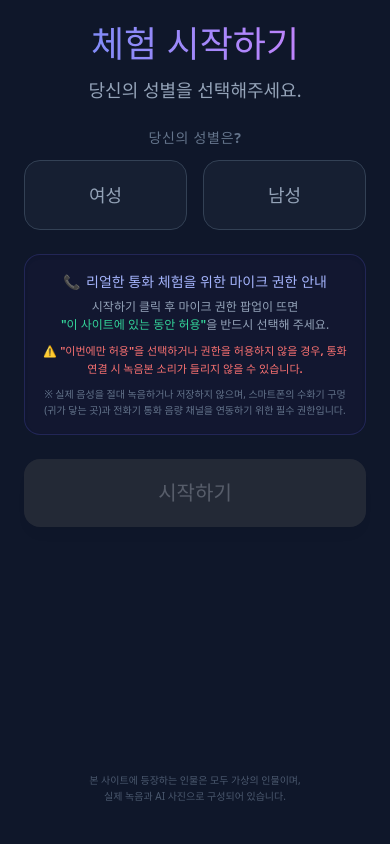
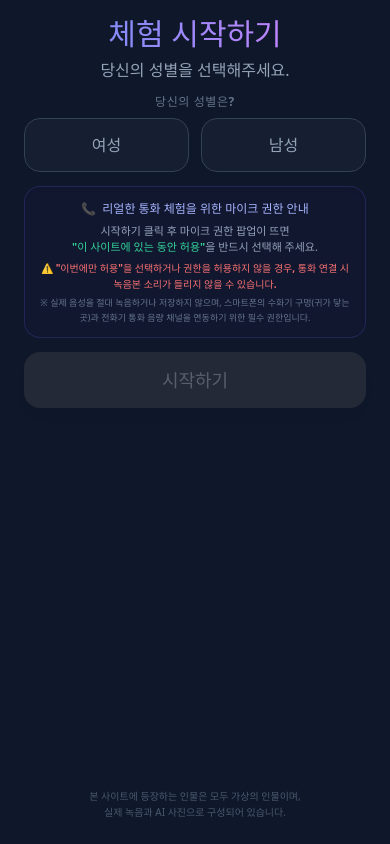
Before and after one commit to University-Supporters/is-this-really-love, a React (Vite) app: page / in a window 390 px wide. Built offline with nearby package versions, Linux system fonts and the light colour scheme; no server answers.

Commit message:
💄 Design: 3단 최적 모바일 배치 구축 및 통화 화면 컴팩트 정렬 완료

```diff
--- a/src/components/screens/InCallScreen.jsx
+++ b/src/components/screens/InCallScreen.jsx
@@ -79,28 +79,29 @@ export default function InCallScreen({ caller, formattedTime, onHangUp, isSpeake
   ];
 
   return (
-    <div className="relative flex flex-col items-center justify-between h-full py-6 sm:py-12 px-6 animate-fade-in bg-[#0f172a]">
+    <div className="relative flex flex-col items-center justify-center h-full px-6 py-4 animate-fade-in bg-[#0f172a]">
+      <div className="w-full h-full max-h-[580px] flex flex-col items-center justify-between">
         {/* 발신자 정보 */}
-      <div className="text-center z-10 mt-1 sm:mt-2 flex flex-col items-center">
-        <div className="w-20 h-20 sm:w-24 sm:h-24 rounded-full bg-slate-800 mx-auto mb-4 sm:mb-6 border-4 border-slate-700 overflow-hidden shadow-2xl">
+        <div className="text-center z-10 flex flex-col items-center mt-2">
+          <div className="w-20 h-20 rounded-full bg-slate-800 mx-auto mb-3 border-4 border-slate-700 overflow-hidden shadow-2xl">
             {caller?.image
               ? <img src={caller.image} alt="" className="w-full h-full object-cover" />
               : <IconUser />
             }
           </div>
-        <h2 className="text-2xl font-bold mb-1 sm:mb-2">{caller?.name}</h2>
+          <h2 className="text-2xl font-bold mb-1">{caller?.name}</h2>
           <p className="text-indigo-400 font-mono text-lg font-bold tabular-nums">{formattedTime}</p>
+        </div>
 
         {/* 음파 애니메이션 */}
-        <div className="flex items-center justify-center gap-1.5 h-8 mt-4 sm:mt-5">
+        <div className="flex items-center justify-center gap-1.5 h-8 z-10 my-1">
           {Array.from({ length: 9 }, (_, i) => (
             <WaveBar key={i} index={i} />
           ))}
         </div>
-      </div>
 
         {/* 키패드 유틸리티 패널 */}
-      <div className="grid grid-cols-3 gap-x-8 gap-y-4 sm:gap-y-5 max-w-xs mx-auto z-10 my-2 sm:my-4">
+        <div className="grid grid-cols-3 gap-x-6 gap-y-4 max-w-[280px] mx-auto z-10">
           {buttons.map((btn) => {
             const isBtnActive = btn.active;
             return (
@@ -120,7 +121,7 @@ export default function InCallScreen({ caller, formattedTime, onHangUp, isSpeake
                 >
                   {btn.icon}
                 </button>
-              <span className={`text-[11px] mt-2 font-medium tracking-wide ${btn.disabled ? 'text-slate-600/70' : isBtnActive ? 'text-white font-semibold' : 'text-slate-400'}`}>
+                <span className={`text-[11px] mt-1.5 font-medium tracking-wide ${btn.disabled ? 'text-slate-600/70' : isBtnActive ? 'text-white font-semibold' : 'text-slate-400'}`}>
                   {btn.label}
                 </span>
               </div>
@@ -129,7 +130,7 @@ export default function InCallScreen({ caller, formattedTime, onHangUp, isSpeake
         </div>
 
         {/* 통화 종료 버튼 */}
-      <div className="flex flex-col items-center mb-1 sm:mb-2 w-full z-10">
+        <div className="flex flex-col items-center w-full z-10">
           <button
             onClick={onHangUp}
             className="w-16 h-16 rounded-full bg-red-600 flex items-center justify-center shadow-[0_0_40px_rgba(220,38,38,0.4)] hover:scale-110 active:scale-90 transition-transform"
@@ -139,5 +140,6 @@ export default function InCallScreen({ caller, formattedTime, onHangUp, isSpeake
           </button>
         </div>
       </div>
+    </div>
   );
 }
--- a/src/components/screens/IncomingScreen.jsx
+++ b/src/components/screens/IncomingScreen.jsx
@@ -7,7 +7,7 @@ import { IconPhone } from '../icons';
  */
 export default function IncomingScreen({ caller, onAccept, onDecline }) {
   return (
-    <div className="relative flex flex-col items-center justify-between h-full py-10 sm:py-20 px-6 sm:px-10 animate-fade-in overflow-hidden">
+    <div className="relative flex flex-col items-center justify-between h-full py-12 sm:py-20 px-6 sm:px-10 animate-fade-in overflow-hidden">
       {/* 블러 배경 */}
       {caller?.image && (
         <div
@@ -29,11 +29,11 @@ export default function IncomingScreen({ caller, onAccept, onDecline }) {
       </div>
 
       {/* 수락 / 거절 버튼 */}
-      <div className="relative z-10 flex flex-col items-center gap-6 sm:gap-10 mb-4">
-        <div className="flex gap-12 sm:gap-16">
+      <div className="relative z-10 flex flex-col items-center gap-8 sm:gap-10 mb-8 sm:mb-12">
+        <div className="flex gap-16">
           <button
             onClick={onDecline}
-            className="w-16 h-16 sm:w-20 sm:h-20 rounded-full bg-red-500 flex items-center justify-center shadow-lg hover:scale-110 active:scale-90 transition-transform"
+            className="w-20 h-20 rounded-full bg-red-500 flex items-center justify-center shadow-lg hover:scale-110 active:scale-90 transition-transform"
             aria-label="거절"
           >
             <IconPhone rotate={135} />
@@ -41,7 +41,7 @@ export default function IncomingScreen({ caller, onAccept, onDecline }) {
 
           <button
             onClick={onAccept}
-            className="w-16 h-16 sm:w-20 sm:h-20 rounded-full bg-green-500 flex items-center justify-center shadow-lg animate-bounce hover:scale-110 active:scale-90 transition-transform shadow-green-500/50"
+            className="w-20 h-20 rounded-full bg-green-500 flex items-center justify-center shadow-lg animate-bounce hover:scale-110 active:scale-90 transition-transform shadow-green-500/50"
             aria-label="수락"
           >
             <IconPhone />
--- a/src/components/screens/SelectionScreen.jsx
+++ b/src/components/screens/SelectionScreen.jsx
@@ -8,25 +8,25 @@ export default function SelectionScreen({ config, setConfig, onStart, loadProgre
   ];
 
   return (
-    <div className="flex flex-col items-center justify-between min-h-full max-h-full overflow-y-auto px-6 py-6 sm:py-10 animate-fade-in w-full">
+    <div className="flex flex-col items-center justify-between min-h-full max-h-full overflow-y-auto px-6 py-4 sm:py-10 animate-fade-in w-full">
       {/* 상단 콘텐츠 래퍼 */}
       <div className="flex flex-col items-center w-full max-w-md">
         {/* 헤더 */}
-        <header className="text-center mb-6 sm:mb-8">
-          <h1 className="text-4xl font-extrabold mb-3 bg-gradient-to-r from-indigo-400 to-purple-400 bg-clip-text text-transparent">
+        <header className="text-center mb-3 sm:mb-6">
+          <h1 className="text-3xl sm:text-4xl font-extrabold mb-1.5 bg-gradient-to-r from-indigo-400 to-purple-400 bg-clip-text text-transparent">
             체험 시작하기
           </h1>
-          <p className="text-slate-400 text-lg">당신의 성별을 선택해주세요.</p>
+          <p className="text-slate-400 text-base sm:text-lg">당신의 성별을 선택해주세요.</p>
         </header>
 
         {/* 성별 선택 + 시작 버튼 */}
-        <div className="w-full space-y-6 sm:space-y-8">
-        <div className="space-y-3">
-          <label className="text-sm font-bold text-slate-500 uppercase tracking-wider text-center block">
+        <div className="w-full space-y-3.5 sm:space-y-6">
+          <div className="space-y-2">
+            <label className="text-xs font-bold text-slate-500 uppercase tracking-wider text-center block">
               당신의 성별은?
             </label>
 
-          <div className="grid grid-cols-2 gap-4">
+            <div className="grid grid-cols-2 gap-3 sm:gap-4">
               {genders.map(({ key, label }) => {
                 const isSelected = config.gender === key;
                 return (
@@ -34,7 +34,7 @@ export default function SelectionScreen({ config, setConfig, onStart, loadProgre
                     key={key}
                     onClick={() => setConfig((prev) => ({ ...prev, gender: key }))}
                     className={`
-                    p-5 sm:p-6 rounded-2xl font-bold border transition-all duration-300 backdrop-blur-md text-lg
+                      p-3.5 sm:p-5 rounded-2xl font-bold border transition-all duration-300 backdrop-blur-md text-base sm:text-lg
                       ${isSelected
                         ? 'bg-indigo-600 border-indigo-400 shadow-[0_0_20px_rgba(99,102,241,0.4)] text-white'
                         : 'bg-slate-800/50 border-slate-700 text-slate-400 hover:bg-slate-700/50'}
@@ -48,33 +48,33 @@ export default function SelectionScreen({ config, setConfig, onStart, loadProgre
           </div>
 
           {/* 마이크 권한 안내 공지글 */}
-        <div className="bg-indigo-950/20 border border-indigo-500/20 rounded-2xl p-4 text-sm text-slate-300 leading-relaxed backdrop-blur-md shadow-inner">
+          <div className="bg-indigo-950/20 border border-indigo-500/20 rounded-2xl p-3 sm:p-4 text-xs sm:text-sm text-slate-300 leading-relaxed backdrop-blur-md shadow-inner">
             <p className="font-semibold text-indigo-300 mb-1 flex items-center justify-center gap-1.5">
               <span>📞</span> 리얼한 통화 체험을 위한 마이크 권한 안내
             </p>
-          <p className="text-xs text-slate-400 text-center leading-normal break-keep">
+            <p className="text-[11px] sm:text-xs text-slate-400 text-center leading-normal break-keep">
               시작하기 클릭 후 마이크 권한 팝업이 뜨면<br />
               <strong className="text-emerald-400 font-black">"이 사이트에 있는 동안 허용"</strong>을 반드시 선택해 주세요.
             </p>
-          <p className="text-[11px] text-red-400 font-bold text-center mt-2 break-keep">
+            <p className="text-[10px] sm:text-[11px] text-red-400 font-bold text-center mt-1 sm:mt-2 break-keep">
               ⚠️ "이번에만 허용"을 선택하거나 권한을 허용하지 않을 경우, 통화 연결 시 녹음본 소리가 들리지 않을 수 있습니다.
             </p>
-          <p className="text-[10px] text-slate-500 text-center mt-2">
+            <p className="text-[9px] sm:text-[10px] text-slate-500 text-center mt-1 sm:mt-2">
               ※ 실제 음성을 절대 녹음하거나 저장하지 않으며, 스마트폰의 수화기 구멍(귀가 닿는 곳)과 전화기 통화 음량 채널을 연동하기 위한 필수 권한입니다.
             </p>
           </div>
 
           {/* 미려한 글래스모피즘 에셋 사전로딩 진행 바 */}
           {!isLoaded && (
-          <div className="bg-slate-900/60 border border-white/5 rounded-2xl p-4 space-y-2.5 backdrop-blur-md animate-pulse">
-            <div className="flex justify-between text-xs font-bold px-1 text-slate-300">
+            <div className="bg-slate-900/60 border border-white/5 rounded-2xl p-3 sm:p-4 space-y-2 backdrop-blur-md animate-pulse">
+              <div className="flex justify-between text-[11px] sm:text-xs font-bold px-1 text-slate-300">
                 <span className="flex items-center gap-1.5">
                   <span className="w-1.5 h-1.5 rounded-full bg-indigo-500 animate-ping" />
                   상대방으로부터 전화가 오길 기다리는 중...
                 </span>
                 <span className="text-indigo-400 font-extrabold">{loadProgress}%</span>
               </div>
-            <div className="w-full h-2 bg-slate-800 rounded-full overflow-hidden p-[1px] border border-slate-700/30">
+              <div className="w-full h-1.5 sm:h-2 bg-slate-800 rounded-full overflow-hidden p-[1px] border border-slate-700/30">
                 <div
                   className="h-full bg-gradient-to-r from-indigo-500 via-purple-500 to-pink-500 rounded-full transition-all duration-300 ease-out shadow-[0_0_10px_rgba(99,102,241,0.6)]"
                   style={{ width: `${loadProgress}%` }}
@@ -86,7 +86,7 @@ export default function SelectionScreen({ config, setConfig, onStart, loadProgre
           <button
             disabled={!config.gender || !isLoaded}
             onClick={() => onStart(config.gender)}
-          className="w-full py-5 rounded-2xl bg-gradient-to-r from-indigo-600 to-purple-600 text-white font-black text-xl shadow-lg hover:scale-[1.02] active:scale-95 transition-all disabled:opacity-30 disabled:grayscale disabled:hover:scale-100"
+            className="w-full py-3.5 sm:py-4.5 rounded-2xl bg-gradient-to-r from-indigo-600 to-purple-600 text-white font-black text-lg sm:text-xl shadow-lg hover:scale-[1.02] active:scale-95 transition-all disabled:opacity-30 disabled:grayscale disabled:hover:scale-100"
           >
             {isLoaded ? '시작하기' : `전화 준비 중 (${loadProgress}%)`}
           </button>
@@ -94,7 +94,7 @@ export default function SelectionScreen({ config, setConfig, onStart, loadProgre
       </div>
 
       {/* 고지 문구 */}
-      <footer className="w-full text-center py-4 mt-6 z-10">
+      <footer className="w-full text-center py-2 mt-2 sm:mt-4 z-10">
         <p className="text-[10px] text-slate-500 opacity-70 leading-relaxed font-medium">
           본 사이트에 등장하는 인물은 모두 가상의 인물이며,<br />
           실제 녹음과 AI 사진으로 구성되어 있습니다.
```
Lines whose indentation alone changed are shown as unchanged.
